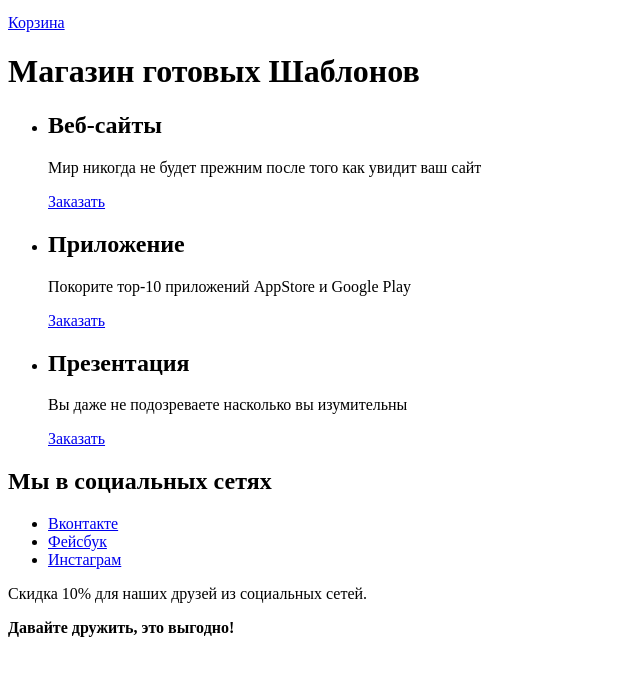
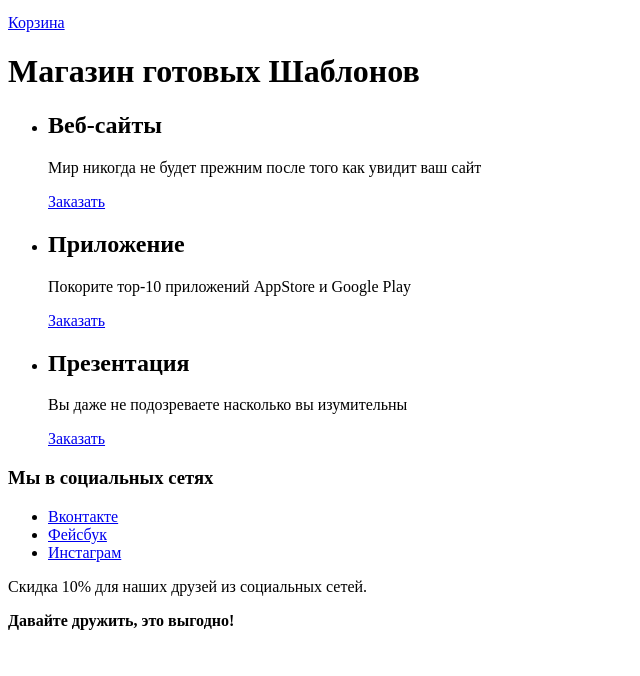
Before and after one commit to ddinamit/nerds, a plain HTML site: page index.html in a window 1280 px wide. Shown: the part 118-794 px from the top of the page, without its empty margins (0-640 px from the left). Drawn offline with Linux system fonts and the light colour scheme.

Commit message:
сменила тип заголовка

```diff
--- a/index.html
+++ b/index.html
@@ -41,7 +41,7 @@
 </main>
 <footer>
   <section>
-    <h2>Мы в социальных сетях</h2>
+    <h3>Мы в социальных сетях</h3>
     <ul>
       <li>
         <a href="#">Вконтакте</a>
```
